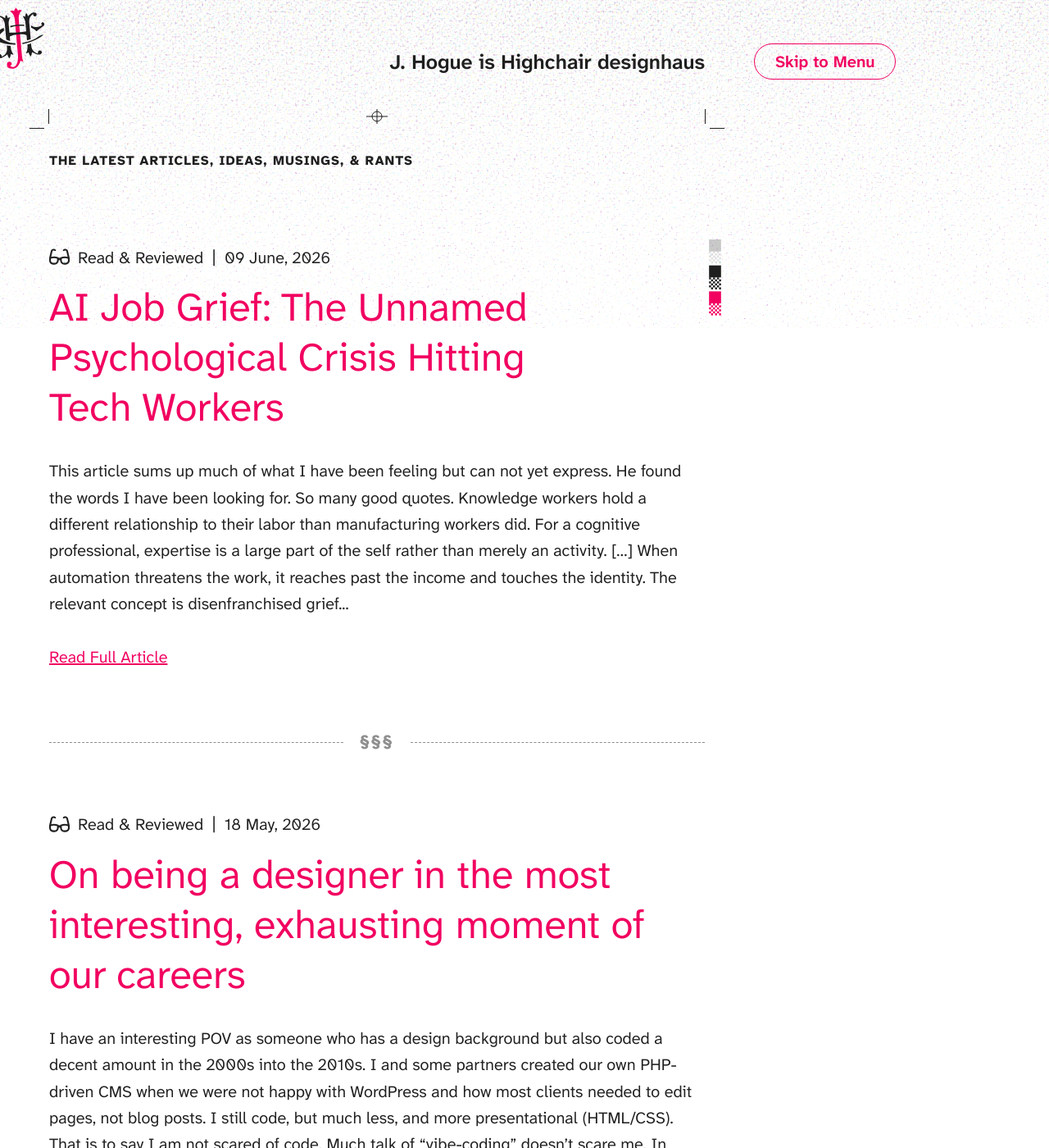
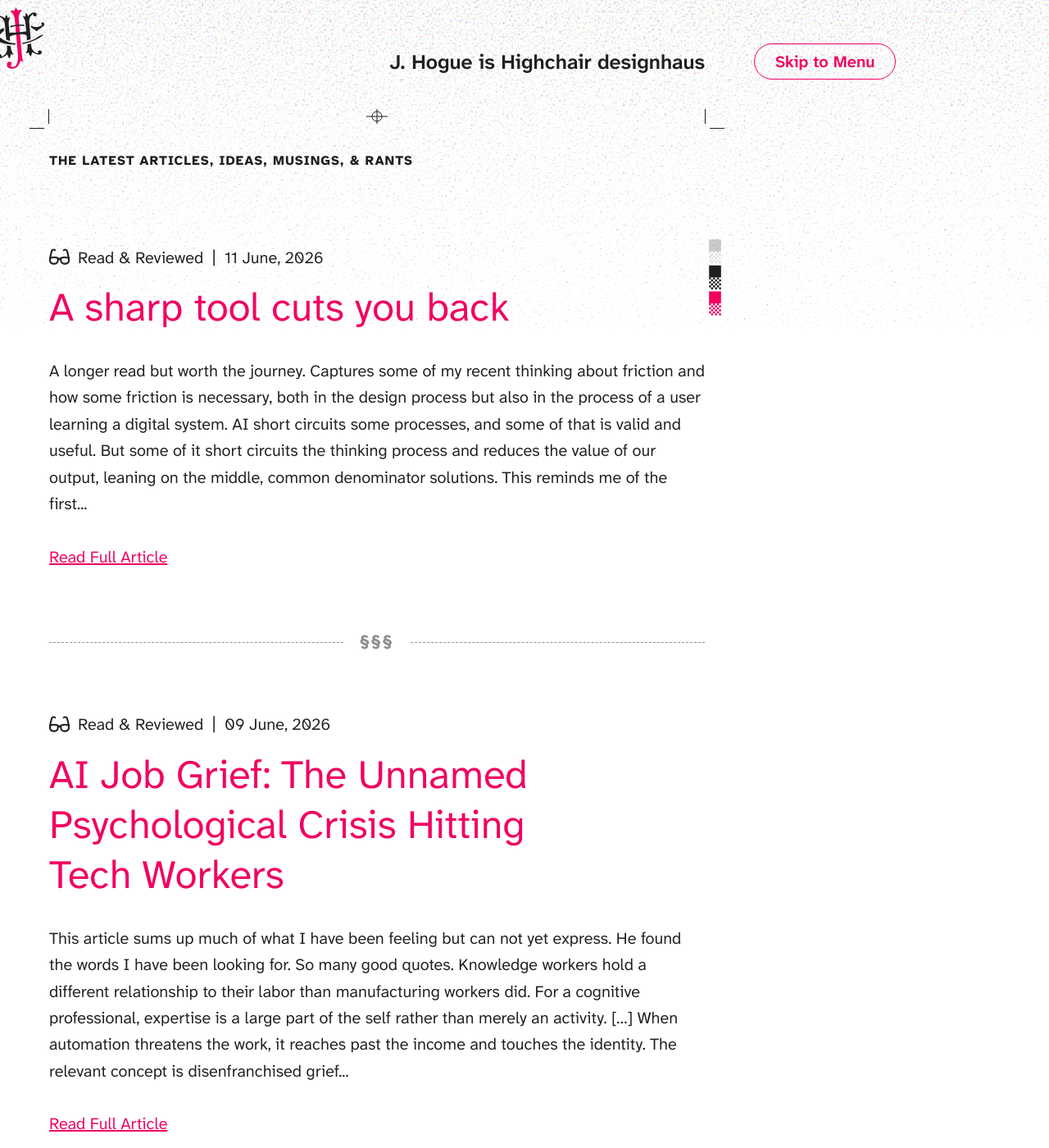
Before and after one commit to highchair/highchairdesign-com, a Jekyll site: the page built from writing.html, in a window 1280 px wide and 1400 px high. Shown: the whole window at 82% size. Built offline with Jekyll 4.4.1, drawn with Linux system fonts in a browser that asks for light colours; some web fonts are replaced; some of the changed text lies outside the part shown.

Commit message:
Resume & Now updates with a newish Note

```diff
--- /dev/null
+++ b/_notes/2026-06-11-sharpest-knife.md
@@ -0,0 +1,21 @@
+---
+layout: note
+title: "A sharp tool cuts you back"
+date: 2026-06-11 11:00:00 -0500
+source: '<a href="https://www.doc.cc/articles/a-sharp-tool-can-still-ruin-the-cut">José Torre on DOC</a>, unknown date'
+media: "Article"
+categories: [ AI, Design ]
+listening: 'Artist: <a href="https://ebugogo.bandcamp.com/album/worlds">Ebu Gogo</a>; Album: Worlds'
+---
+
+A longer read but worth the journey. Captures some of my recent thinking about friction and how some friction is necessary, both in the design process but also in the process of a user learning a digital system. AI short circuits some processes, and some of that is valid and useful. But some of it short circuits the thinking process and reduces the value of our output, leaning on the middle, common denominator solutions.
+
+> This reminds me of the first Japanese chef’s knife I ever bought. It looked beautiful. Perfect balance and incredibly sharp. It cut through almost everything with no effort… including me.
+One of the first things I did with it was slice my hand. The knife went through my skin with no resistance. I still have the scar.
+The knife wasn’t the problem, it was doing exactly what it was designed to do. I just wasn’t ready to handle it.
+AI feels powerful, easy to use, and only getting sharper. If you’re not careful, it lets you move so fast that you skip the moments where attention and judgment matter most.
+So the question isn’t if AI is sharp enough for you to use it.
+The real question is whether you’re paying enough attention to where and when you’re cutting.
+{: .quote .small}
+
+The idea being that we are doing ourselves a disservice if we are not intentional and thoughtful about where AI fits into our design and thinking processes. And watch those fingers.
--- a/now.md
+++ b/now.md
@@ -7,6 +7,18 @@
 
 What’s a “Now” page? This is what I am currently up to, what is occupying my brain and life. This is not a blog, because this is specifically about me. This is what I would tell a friend I hadn’t seen in awhile if they asked me what was up.[^1]
 {:.notice__notice}
+
+## Summer 2026
+
+Holy cow how it is almost August already?
+
+Time is flying. So much to do, so much I _could_ do and don’t. The kids are home and going to the beach while I stay at home and I wish I could stop doing everything.
+
+I have been to the beach twice, but that is not nearly enough. I have had two clam shack experiences but want more. I have some upcoming travel which will make it difficult to squeeze in beach time. Maybe September will be the new August and more beach time can happen? What am I saying… the fall with back to school and such will be even busier than now, somehow.
+
+My news consumption is way down. Its more emotional than informational, so it encourages avoidance. I want to put my emotional investment into what matters more: family, relationships, people I actually know and care about.
+
+This is a bit of a bummer update, but I think it honestly reflects where I am right now.
 
 
 ## Spring 2026
```
Also changed, not shown: resume.md (+3 -1 lines).
